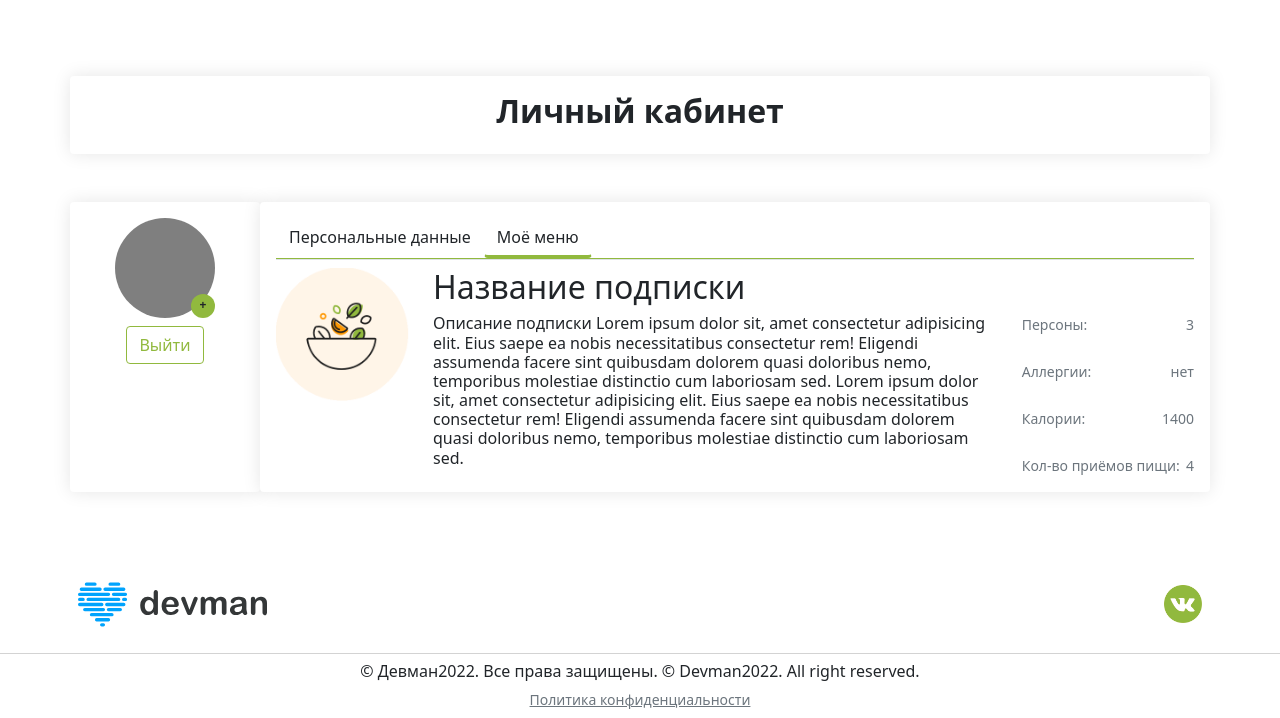
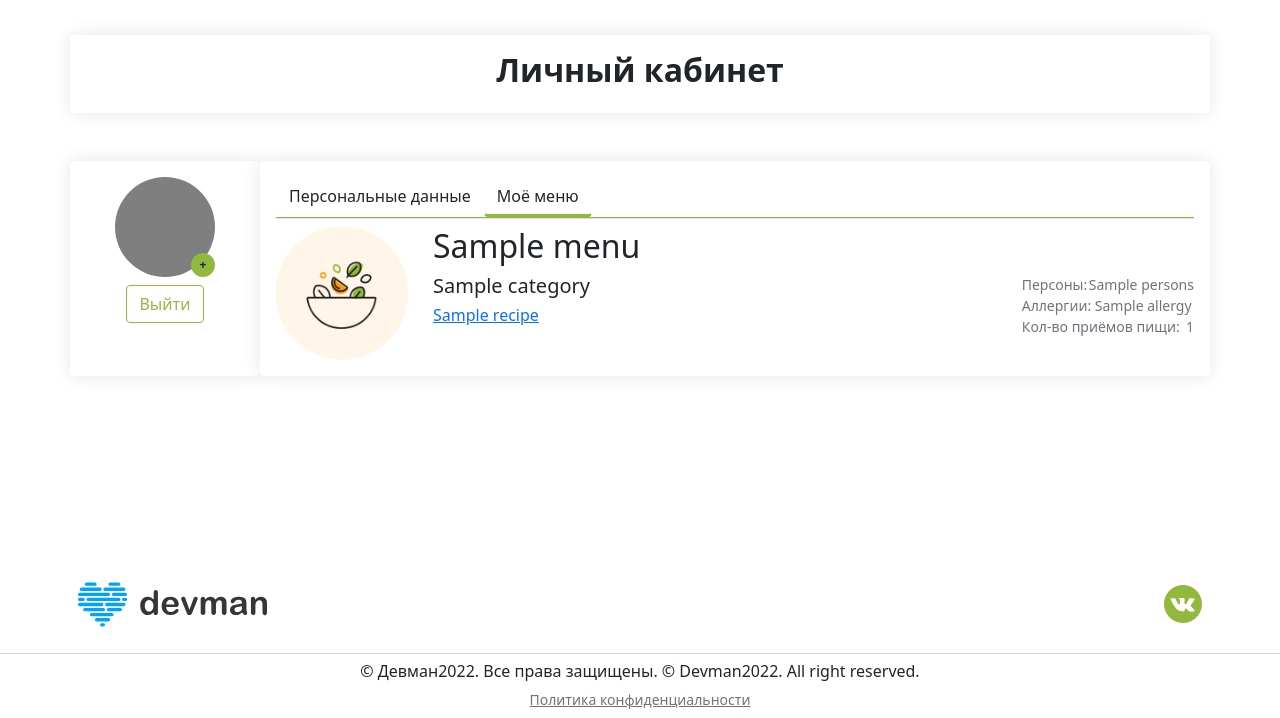
Before and after one commit to barseeek/food_menu, a Django app: template templates/account/lk.html in a window 1280 px wide, after a click on "Моё меню". Shown: the part 82-800 px from the top of the page. Run offline with Django 3.2, Linux system fonts and the light colour scheme; the template is opened without the code that fills it: most values are stand-ins (such as "Sample title", 1, 10 or a date in 2020).

Commit message:
Fix frontend, add "my menu" page with recipe filtration

```diff
--- a/orderapp/models.py
+++ b/orderapp/models.py
@@ -177,7 +177,7 @@
         super(Subscription, self).save(*args, **kwargs)
 
     def __str__(self):
-        return f'{self.menu} - {self.pk}'
+        return f'Подписка {self.menu} для {self.user.username} {self.user.first_name} {self.user.last_name}'
 
 
 class CustomUser(AbstractUser):
--- a/templates/account/lk.html
+++ b/templates/account/lk.html
@@ -20,6 +20,7 @@
                 </a>
                 <a href="{% url 'logout' %}">
                 <button class="btn btn-outline-success shadow-none foodplan_green foodplan__border_green">Выйти</button>
+                </a>
             </div>
         </nav>
     </header>
@@ -42,7 +43,9 @@
                         </div>
                         <h3 class="card-title text-center">{{ user.username }}</h3>
                         <div class="d-block">
-                            <button class="btn btn-outline-success shadow-none foodplan_green foodplan__border_green">Выйти</button>
+                            <a href="{% url 'logout' %}">
+                                <button class="btn btn-outline-success shadow-none foodplan_green foodplan__border_green">Выйти</button>
+                            </a>
                         </div>
                     </div>
 
@@ -103,28 +106,35 @@
                                         <div class="col-10 col-md-10">
                                             <div class="row">
                                                 <div class="col-12">
-                                                    <h2>Название подписки</h2>
+                                                    <h2>{{ subscription.menu.title }}</h2>
                                                 </div>
                                                 <div class="col-md-12 col-lg-9">
-                                                    <h6>Описание подписки Lorem ipsum dolor sit, amet consectetur adipisicing elit. Eius saepe ea nobis necessitatibus
-                                                        consectetur rem! Eligendi assumenda facere sint quibusdam dolorem quasi doloribus nemo, temporibus molestiae
-                                                        distinctio cum laboriosam sed. Lorem ipsum dolor sit, amet consectetur adipisicing elit. Eius saepe ea nobis
-                                                        necessitatibus consectetur rem! Eligendi
-                                                        assumenda facere sint quibusdam dolorem quasi doloribus nemo, temporibus molestiae distinctio cum laboriosam
-                                                        sed.</h6>
+                                                    {% for category, recipes_list in meal_data.items %}
+                                                        <h5>{{ category }}</h5>
+                                                        {% for recipe in recipes_list %}
+                                                            <h6><a href="{% url 'get_recipe' recipe.id %}">{{ recipe.title }}</a></h6>
+                                                        {% endfor %}
+                                                    {% empty %}
+                                                        <p>Нет доступных рецептов.</p>
+                                                    {% endfor %}
                                                 </div>
-                                                <div class="col-md-12 col-lg-3 text-muted d-flex flex-column justify-content-between">
+                                                <div class="col-md-12 col-lg-3 text-muted d-flex flex-column">
                                                     <div class="d-flex flex-row justify-content-between">
-                                                        <small>Персоны: </small><small>3</small>
+                                                        <small>Персоны: </small><small>{{ subscription.persons }}</small>
                                                     </div>
                                                     <div class="d-flex flex-row justify-content-between">
-                                                        <small>Аллергии: </small><small>нет</small>
+                                                        <small>Аллергии:
+                                                            {% if subscription.allergies.all %}
+                                                                {% for allergy in subscription.allergies.all %}
+                                                                    {{ allergy.title }}{% if not forloop.last %}, {% endif %}
+                                                                {% endfor %}
+                                                            {% else %}
+                                                                нет
+                                                            {% endif %}
+                                                        </small>
                                                     </div>
                                                     <div class="d-flex flex-row justify-content-between">
-                                                        <small>Калории: </small><small>1400</small>
-                                                    </div>
-                                                    <div class="d-flex flex-row justify-content-between">
-                                                        <small>Кол-во приёмов пищи: </small><small>4</small>
+                                                        <small>Кол-во приёмов пищи: </small><small>{{ count_meals }}</small>
                                                     </div>
 
                                                 </div>
--- a/templates/orderapp/index.html
+++ b/templates/orderapp/index.html
@@ -22,6 +22,7 @@
                         <button class="btn shadow-none btn-outline-success foodplan_green foodplan__border_green">Войти</button>
                     </a>
                 {% else %}
+                    <p>Ваш Email: {{ user.username }}</p>
                     <a href="account/">
                         <button class="btn shadow-none btn-outline-success foodplan_green foodplan__border_green">Личный кабинет</button>
                     </a>
@@ -40,6 +41,7 @@
                             Вы получаете рецепты + список продуктов.<br>
                             Больше не нужно думать, что готовить.</h4>
                         <div class="d-block mt-3">
+                            {% if not sub_counter %}
                                 {% if random_recipe_id %}
                                     <a href="{% url 'get_recipe' random_recipe_id %}">
                                     <button class="btn shadow-none btn-outline-success foodplan_green foodplan__border_green">
@@ -62,6 +64,7 @@
                                             Оформить подписку
                                         </button>
                                     </a>
+                            {% endif %}
                         </div>
                     </div>
                 </div>
--- a/templates/orderapp/order.html
+++ b/templates/orderapp/order.html
@@ -115,7 +115,7 @@
                                         <div class="form-check d-flex justify-content-start">
                                             <input class="form-check-input me-1 foodplan_checked-green"
                                                    type="checkbox"
-                                                   value=""
+                                                   value="on"
                                                    name="allergy{{ forloop.counter0 }}"
                                                    @change="select_allergy">
                                             <label class="form-check-label" for="allergy{{ forloop.counter0 }}"> {{ item.label }} </label>
--- a/templates/orderapp/recipe.html
+++ b/templates/orderapp/recipe.html
@@ -18,7 +18,7 @@
                 <a class="navbar-brand" href="{% url 'index' %}">
                     <img src="{% static 'img/logo.8d8f24edbb5f.svg' %}" height="55" width="189" alt="">
                 </a>
-                <button class="btn btn-outline-success me-2 shadow-none foodplan_green foodplan__border_green">Назад</button>
+                    <button onclick="history.back()" class="btn btn-outline-success me-2 shadow-none foodplan_green foodplan__border_green">Назад</button>
             </div>
         </nav>
     </header>
```
Also changed, not shown: account/views.py (+37 -1 lines). Lines whose indentation alone changed are shown as unchanged.
